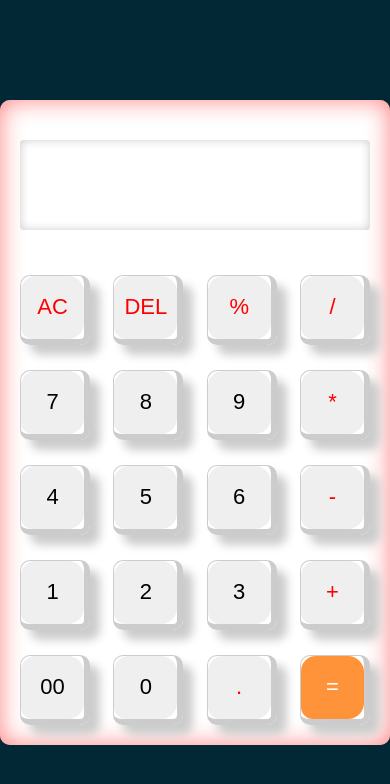
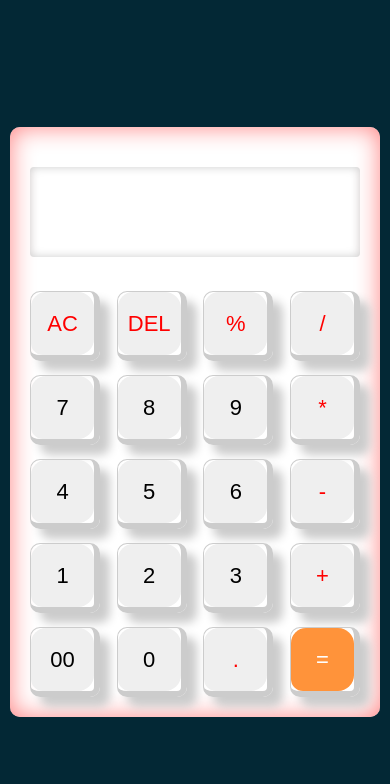
Before and after one commit to NguyenTrgKien/calculator, a website: page index.html in a window 390 px wide. Drawn offline with nearby package versions, Linux system fonts and the light colour scheme; files that its build step writes are made by us from their sources.

Commit message:
update modile

```diff
--- a/style.scss
+++ b/style.scss
@@ -104,3 +104,16 @@ body{
         }
     }
 }
+
+@media (max-width: 568px) {
+    .container{
+        .calculator{
+            width: 37rem;
+            .row-btn{
+                .wrap-btn{
+                    margin-top: 1.4rem;
+                }
+            }
+        }
+    }
+}
```
